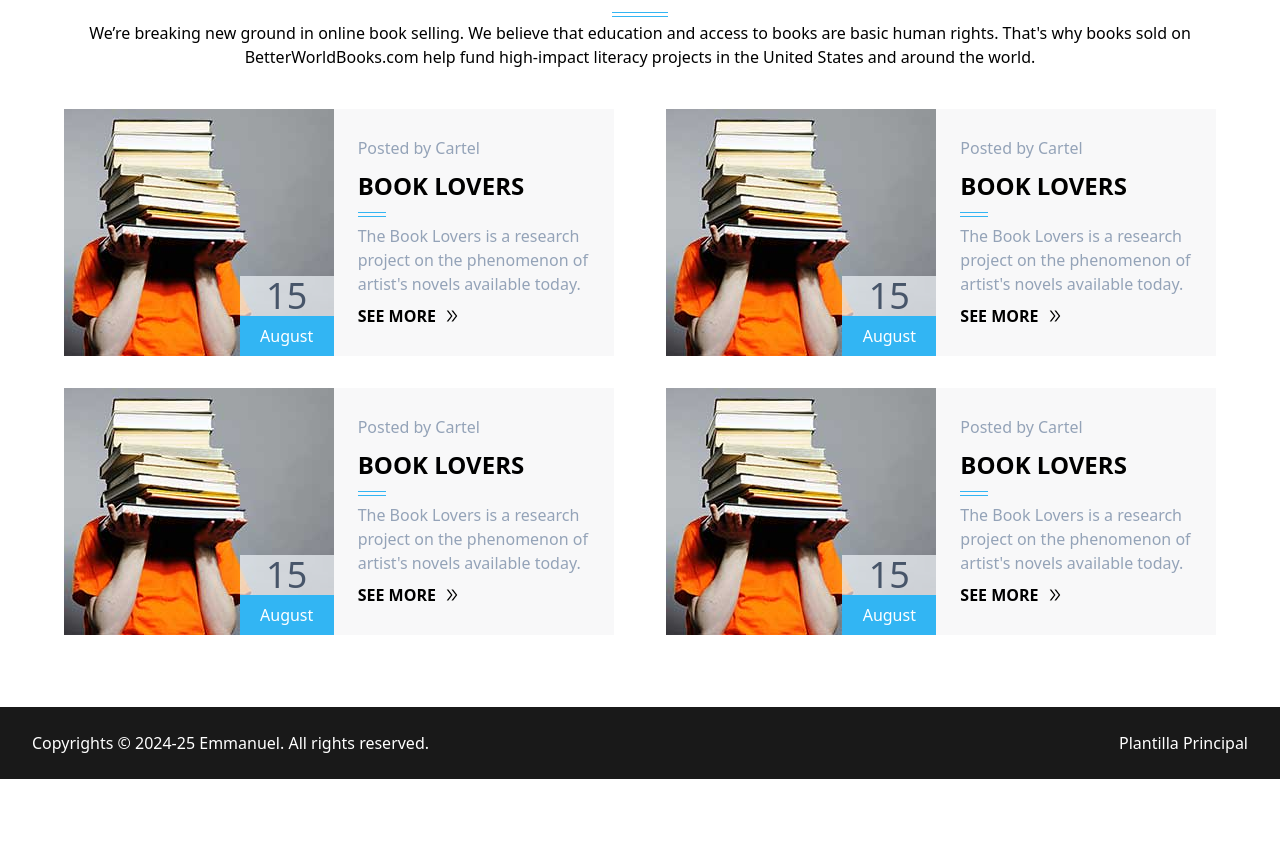
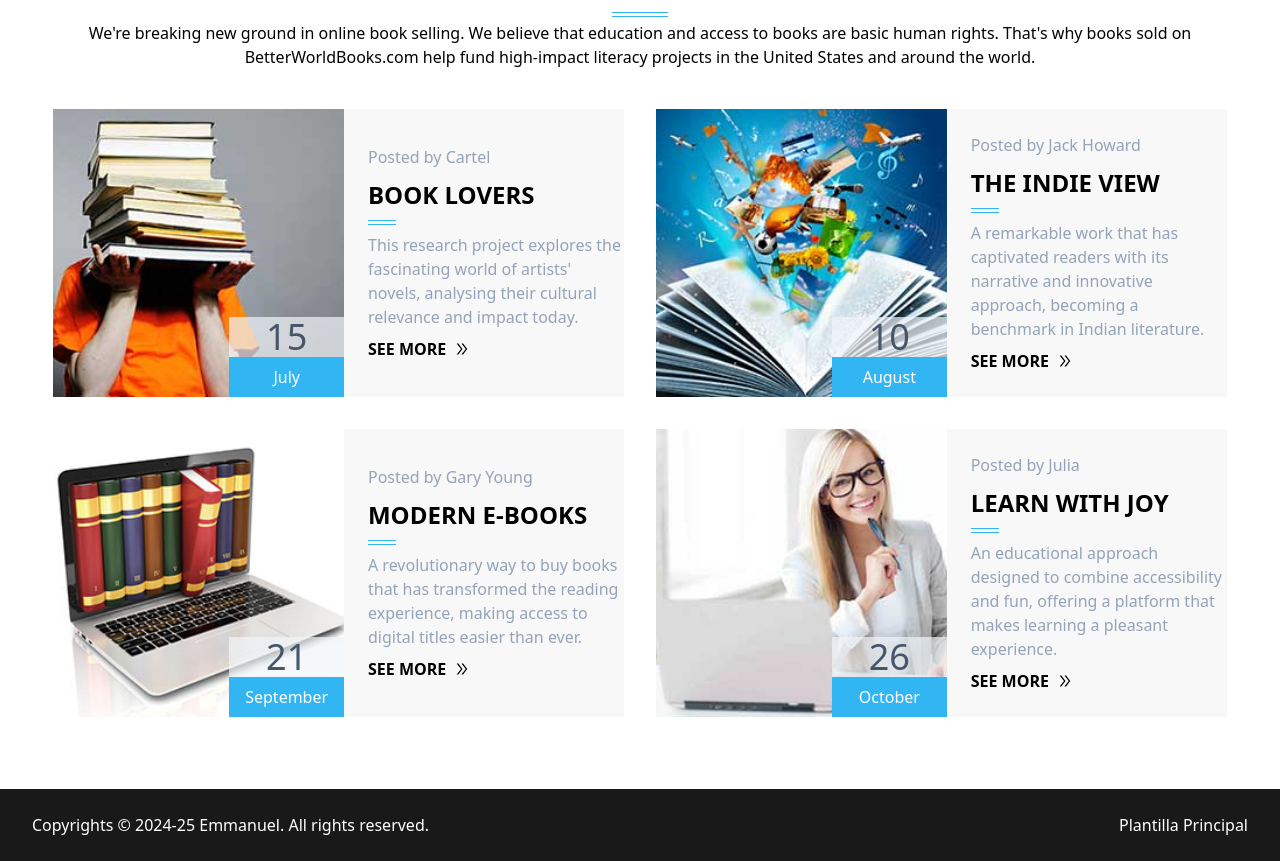
Before and after one commit to emmanuel-cruz-dev/literarium, a React (Vite) app: page / in a window 1280 px wide. Shown: the part 3931-4792 px from the top of the page. Before the commit the page ends 4710 px from the top, so only its background shows below. Built offline with nearby package versions, Linux system fonts and the light colour scheme.

Commit message:
estructura de array en Blog terminada y mapeada correctamente

```diff
--- a/src/components/Blog.tsx
+++ b/src/components/Blog.tsx
@@ -1,4 +1,7 @@
-import Image from "../assets/images/blog.jpg";
+import BlogImage1 from "../assets/images/blog1.jpg";
+import BlogImage2 from "../assets/images/blog2.jpg";
+import BlogImage3 from "../assets/images/blog3.jpg";
+import BlogImage4 from "../assets/images/blog4.jpg";
 import { AiOutlineDoubleRight } from "react-icons/ai";
 
 const posts = [
@@ -7,31 +10,82 @@ const posts = [
     author: "Cartel",
     title: "Book Lovers",
     description:
-      "The Book Lovers is a research project exploring the unique world of artist's novels, delving into their cultural significance and impact.",
+      "This research project explores the fascinating world of artists' novels, analysing their cultural relevance and impact today.",
+    image: BlogImage1,
     date: 15,
     month: "July",
   },
+  {
+    id: 2,
+    author: "Jack Howard",
+    title: "The Indie View",
+    description:
+      "A remarkable work that has captivated readers with its narrative and innovative approach, becoming a benchmark in Indian literature.",
+    image: BlogImage2,
+    date: 10,
+    month: "August",
+  },
+  {
+    id: 3,
+    author: "Gary Young",
+    title: "Modern E-Books",
+    description:
+      "A revolutionary way to buy books that has transformed the reading experience, making access to digital titles easier than ever.",
+    image: BlogImage3,
+    date: 21,
+    month: "September",
+  },
+  {
+    id: 4,
+    author: "Julia ",
+    title: "Learn With Joy",
+    description:
+      "An educational approach designed to combine accessibility and fun, offering a platform that makes learning a pleasant experience.",
+    image: BlogImage4,
+    date: 26,
+    month: "October",
+  },
 ];
 
-const BlogCard = () => {
+interface BlogCardProps {
+  id: number;
+  author: string;
+  title: string;
+  description: string;
+  image: string;
+  date: number;
+  month: string;
+}
+
+const BlogCard: React.FC<BlogCardProps> = ({
+  id,
+  author,
+  title,
+  description,
+  image,
+  date,
+  month,
+}) => {
   return (
-    <article className="blog__card-article flex flex-col md:flex-row md:w-fit mx-auto items-center gap-6 box-shadow__item bg-gray-100/60 hover:bg-white transition-colors duration-300 ease-in-out">
+    <article
+      key={id}
+      className="blog__card-article flex flex-col md:flex-row md:w-fit mx-auto items-center gap-6 box-shadow__item bg-gray-100/60 hover:bg-white transition-colors duration-300 ease-in-out"
+    >
       <div className="relative w-full h-96 md:h-full">
-        <img className="h-full object-cover" src={Image} alt="" />
+        <img className="h-full object-cover" src={image} alt="" />
         <div className="blog__card-article__date absolute bottom-0 right-0 left-44 transition-all duration-300 text-white text-center">
           <p className="flex flex-col">
-            <span className="bg-slate-100/70 text-slate-600 text-4xl">15</span>
-            <span className="background-accent__item py-2">August</span>
+            <span className="bg-slate-100/70 text-slate-600 text-4xl">
+              {date}
+            </span>
+            <span className="background-accent__item py-2">{month}</span>
           </p>
         </div>
       </div>
       <div className="flex flex-col gap-2 py-6">
-        <p className="text-slate-400">Posted by Cartel</p>
-        <h2 className="blog__card-title">Book Lovers</h2>
-        <p className="md:w-64 text-slate-400">
-          The Book Lovers is a research project on the phenomenon of artist's
-          novels available today.
-        </p>
+        <p className="text-slate-400">Posted by {author}</p>
+        <h2 className="blog__card-title">{title}</h2>
+        <p className="md:w-64 text-slate-400">{description}</p>
         <a
           className="blog__card-anchor flex items-center gap-2 uppercase font-semibold"
           href="#"
@@ -54,7 +108,7 @@ const Blog = () => {
             book store
           </h2>
           <p>
-            We’re breaking new ground in online book selling. We believe that
+            We're breaking new ground in online book selling. We believe that
             education and access to books are basic human rights. That's why
             books sold on BetterWorldBooks.com help fund high-impact literacy
             projects in the United States and around the world.
@@ -62,10 +116,9 @@ const Blog = () => {
         </div>
         <article className="py-6">
           <div className="grid grid-cols-1 xl:grid-cols-2 gap-8">
-            <BlogCard />
-            <BlogCard />
-            <BlogCard />
-            <BlogCard />
+            {posts.map((post) => (
+              <BlogCard {...post} />
+            ))}
           </div>
         </article>
       </article>
```
Also changed, not shown: src/assets/images/blog1.jpg (renamed from src/assets/images/blog.jpg).
